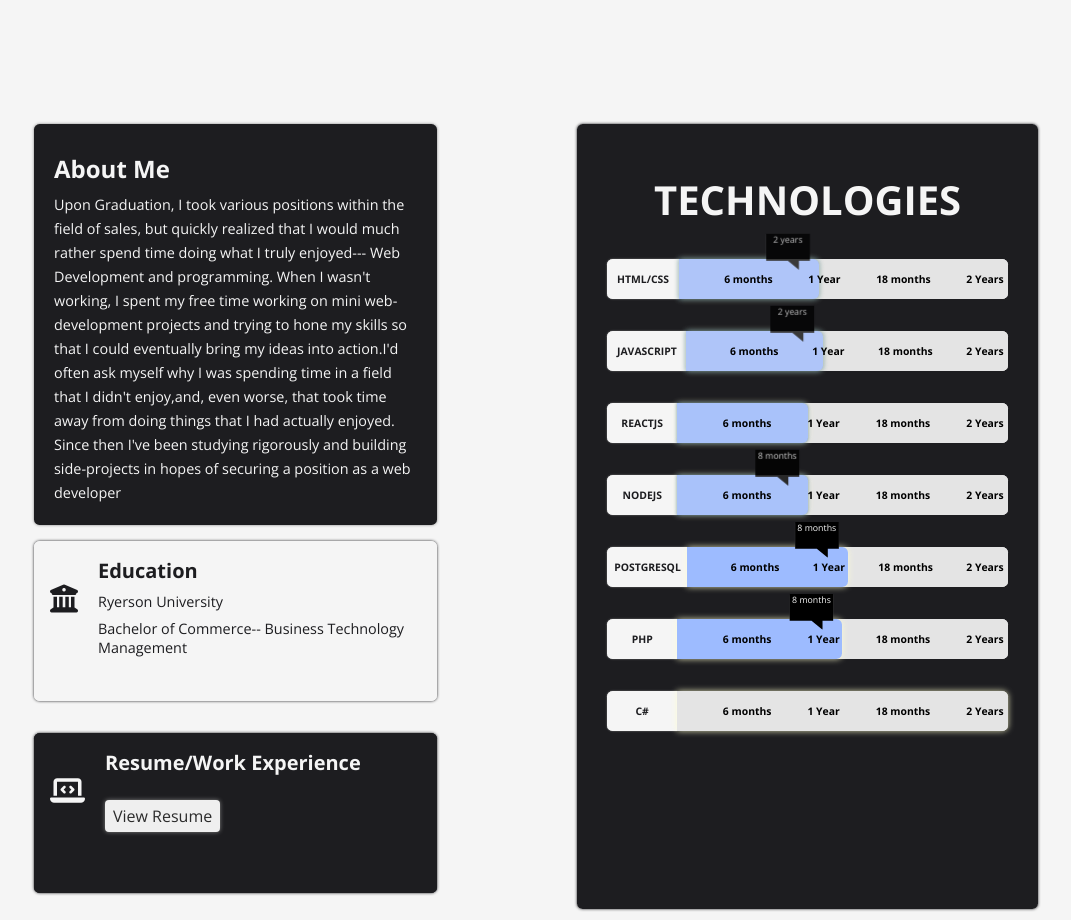
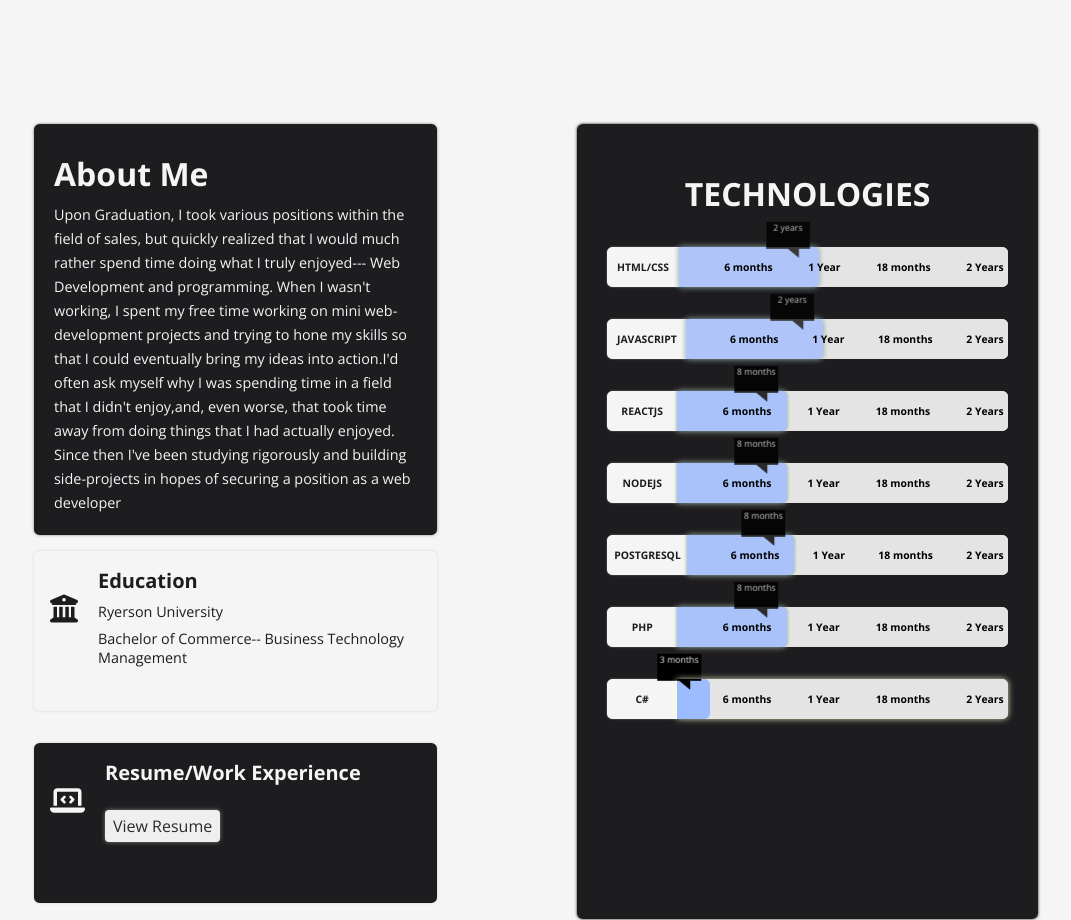
Before and after one commit to ahailu1/MyProgress, a website built with webpack: page index.html in a window 1280 px wide. Shown: the part 900-1820 px from the top of the page, without its empty margins (104-1175 px from the left). Built offline with nearby package versions, Linux system fonts and the light colour scheme; files whose address does not match are found by name.

Commit message:
final copy

```diff
--- a/app/CSS/_about.scss
+++ b/app/CSS/_about.scss
@@ -21,13 +21,17 @@
     &__container{
         @media(min-width:320px){
             width: 100%;
+            height: auto;
+            border-radius: 0.35rem;
+            padding: 1.25rem;
+            position: relative;
+            z-index: 5;
         }
-        height: auto;
-        border-radius: 0.35rem;
-        padding: 1.25rem;
-        width: 80%;//background-color: #1d1d20;
-        position: relative;
-        z-index: 5;
+        @media(min-width:768px){
+
+        }
+        @media(min-width:768px){
+        }
 
         & h1 {
             @media(min-width:320px){
@@ -36,7 +40,9 @@
                 text-align: left;
                 color: whitesmoke;
                 padding: 0.5rem 0 0.5rem 0;
-
+            }
+            @media(min-width:768px){
+                font-size: 2rem;
             }
 
         }
@@ -120,16 +126,11 @@
     }
     @media(min-width:900px){
 width: 100%;
+box-shadow: 0 0 3px 0 lightgrey;
     }
     //transform: rotate(-5deg);
     //box-shadow: 0 0 3px 0 gray;
     margin: 0.5rem 0 0.5rem 0;
-    //box-shadow: 0 0 3px 0 lightgrey;
-    border-radius: 0.35rem;
-    width: 80%;
-    height: 100%;
-    position: relative;
-    z-index: 5;
     & i,p{
         color: #1d1d20;
     }
@@ -228,7 +229,9 @@ box-shadow: 0 0 3px 0 #1d1d20;
     }
     @media(min-width:900px){
         width: 35%;
+        justify-content: space-between;
         flex-wrap: nowrap;
+        align-items: flex-end;
         flex-direction: column;
     }
 }
@@ -296,11 +299,11 @@ box-shadow: 0 0 3px 0 #1d1d20;
             transition: all ease-in-out 2s;
             }
             @media(min-width:900px){
-                font-size: 2.5rem;
+                font-size: 2rem;
                 padding: 1rem 0 1rem 0;
             }
             @media(min-width:1200px){
-
+                font-size: 2rem;
             }
     }
     &__name{
@@ -393,8 +396,13 @@ text-align: center;
             animation: progressbar ease-in-out 6s;
             transition: all ease-in-out 1s;
         }
-        &.postgresql, &.sql, &.nodejs, &.reactjs{
-            width: 50%;
+        &.postgresql, &.sql, &.nodejs, &.reactjs, &.php{
+            width: 42%;
+            animation: progressbar ease-in-out 4s;
+            transition: all ease-in-out 1s;
+        }
+        &.csharp{
+            width: 10%;
             animation: progressbar ease-in-out 4s;
             transition: all ease-in-out 1s;
 
@@ -419,11 +427,14 @@ text-align: center;
 
         }
     }
-    &.postgresql::after, &.sql::after, &.nodejs::after{
+    &.postgresql::after, &.sql::after, &.nodejs::after, &.reactjs::after, &.php::after{
         content: '8 months';
     }
     &.html::after,&.javascript::after{
         content: "2 years";
+    }
+    &.csharp::after{
+        content: "3 months";
     }
 }
     &__blur{
--- a/app/CSS/_contact.scss
+++ b/app/CSS/_contact.scss
@@ -135,11 +135,6 @@ padding: 0 0 0 5rem;
 }
 &__button{
     @media(min-width:320px){
-
-    }
-    @media(min-width:968px){
-    }
-
         margin: 0.5rem;
         background-color:  #1d1d20;
         border: none;
@@ -149,24 +144,47 @@ color: whitesmoke;
             height: 2rem;
             width: 5rem;
     }
+    @media(min-width:468px){
+        height: 2.5rem;
+    }
+    @media(min-width:768px){
+    height: 3rem;
+    }
+    @media(min-width:968px){
+        height: 2.5rem;
+    }
+}
 }
 .contact{
     &__icon{
+        @media(min-width:320px){
             padding: 0 1rem 0 0rem;
+            font-size: 1rem;
+        }
+        @media(min-width:968px){
+            font-size: 1.75rem;
+        }
     &__text{
+        @media(min-width:320px){
             font-size: 1rem;
             display: flex;
             align-items: center;
             width: 80%;
             margin: 0rem 1rem 0 0;
             padding: 0.75rem 0 0.5rem 0;
+        }
+        @media(min-width:468px){
+        }
 
     }
 }
 &__header{
     @media(min-width:320px){
-        font-size: 3.5rem;
+        font-size: 3rem;
     font-weight: 700;
+    }
+    @media(min-width: 420px){
+        font-size: 2rem;
     }
     @media(min-width:768px){
         font-size: 2.5rem;
--- a/app/src/js/about.js
+++ b/app/src/js/about.js
@@ -122,10 +122,15 @@ hello.hello();
     let firstLang = technologyContainer[1];
     let secondLang = technologyContainer[2];
     let thirdLang = technologyContainer[3];
+    let fourthLang = technologyContainer[4];
+    let fifthLang = technologyContainer[5];
     let zeroTop = zeroLang.getBoundingClientRect().bottom;
     let firstTop = firstLang.getBoundingClientRect().bottom;
     let secondTop = secondLang.getBoundingClientRect().bottom;
     let thirdTop = thirdLang.getBoundingClientRect().bottom;
+    let fourthTop = fourthLang.getBoundingClientRect().bottom;
+    let fifthTop = fifthLang.getBoundingClientRect().bottom;
+
     //let fourthTop = fourthLang.getBoundingClientRect().top;
     ///let fifthLanguageTop = fifthLanguage.getBoundingClientRect().top;
     //let sixthLanguageTop = fifthLanguage.getBoundingClientRect().top;
@@ -143,8 +148,11 @@ hello.hello();
         }
     }
     toggleBar(zeroTop,0,getLanguageWidth,'html');
-
     toggleBar(firstTop,1,getLanguageWidth,'javascript');
     toggleBar(secondTop,2,getLanguageWidth,'reactjs');
     toggleBar(thirdTop,3,getLanguageWidth,'nodejs');
+    toggleBar(fourthTop,4,getLanguageWidth,'postgresql');
+    toggleBar(fifthTop,5,getLanguageWidth,'php');
+
+
 });
--- a/index.html
+++ b/index.html
@@ -71,7 +71,7 @@
             </div>
             <div class = "section__about__card__information">
                 <p class = "about__title">Resume/Work Experience</p>
-                <button class = "project__button resume"><a href = "https://instachatter.com">View Resume  </a></button>
+                <button class = "project__button resume"><a href = "./app/images/Web Developer Resume Alexnader Hailu.pdf" target = "_blank">View Resume  </a></button>
             </div>
         </div>
     </div>
@@ -163,7 +163,7 @@
     <div class = "technology__language__container">
         <p class = "technology__name">PHP</p>
     <div class = "technology__language">
-        <div class = "technology__language__relative postgresql">
+        <div class = "technology__language__relative php">
             <div class = "technology__language__blur">
             </div>
         </div>
@@ -179,7 +179,7 @@
         <div class = "technology__language__container">
             <p class = "technology__name">C#</p>
             <div class = "technology__language">
-                    <div class = "technology__language__relative">
+                    <div class = "technology__language__relative csharp">
                     </div>
                     <div class = "technology__language__blur">
                     </div>
```
Also changed, not shown: app/images/imageofme.png (deleted), app/images/test1.png (deleted), app/images/test2.svg (deleted), app/images/thislaptop.png (deleted), index.css, main.js, 2 other files. Lines whose indentation alone changed are shown as unchanged.
